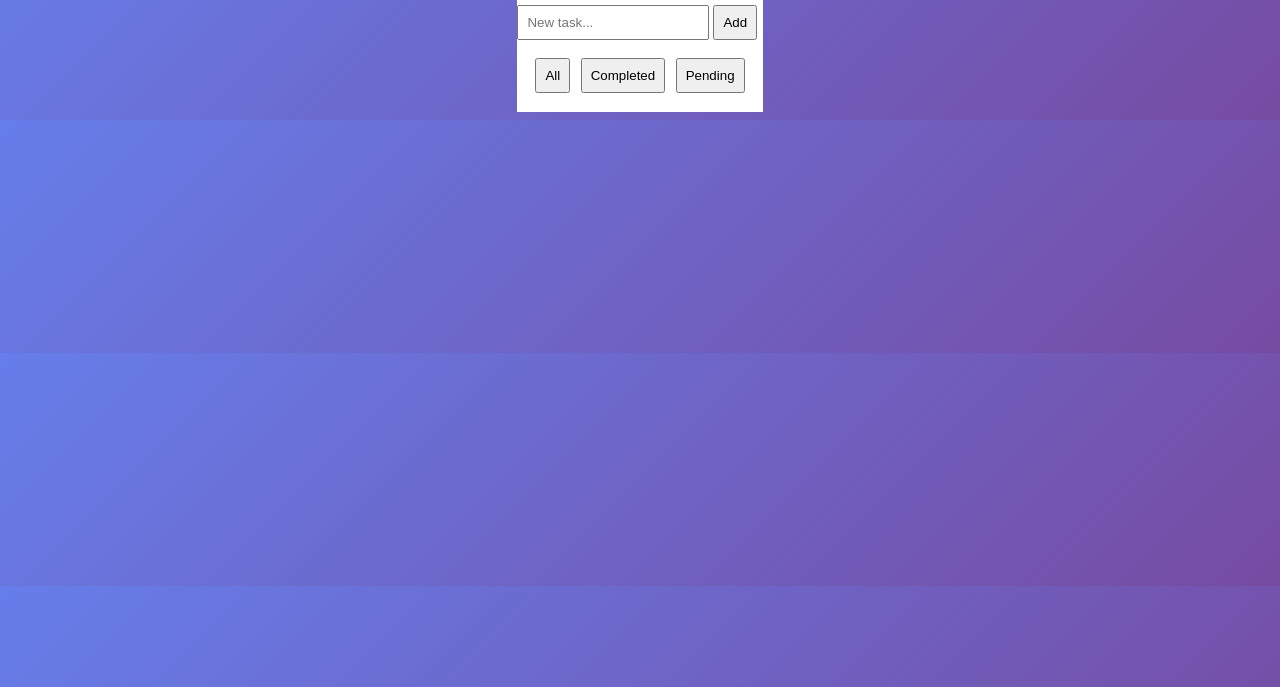
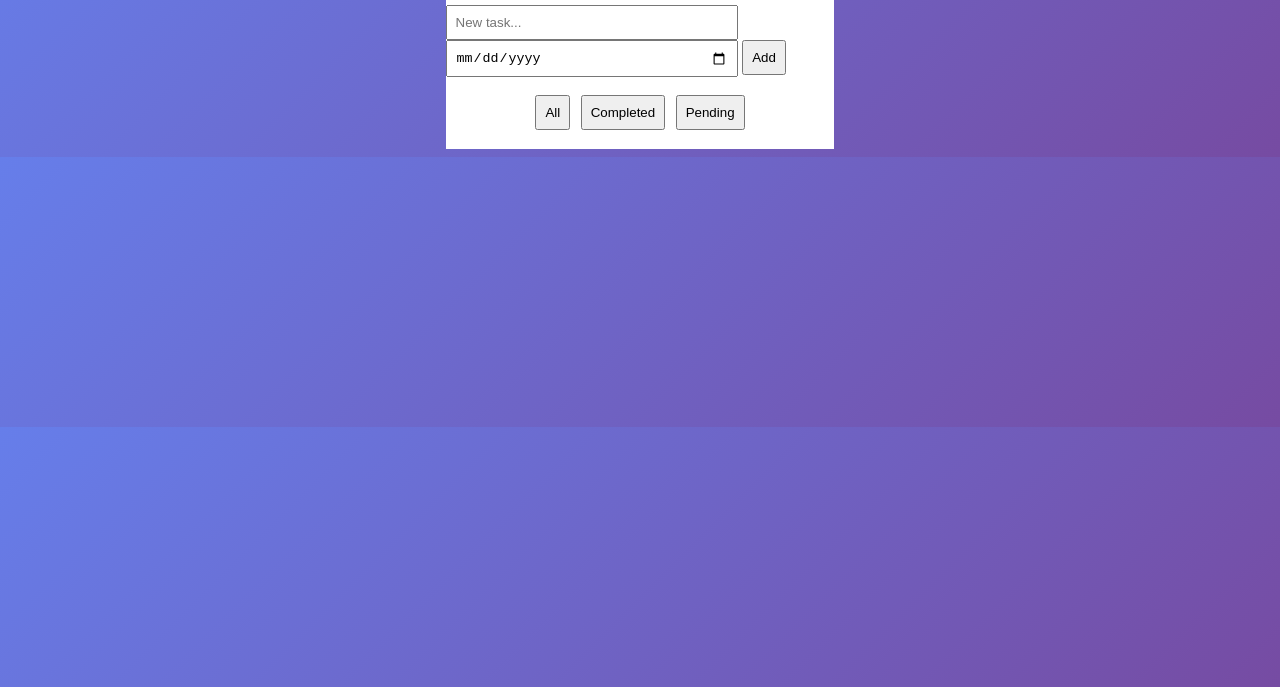
Before and after one commit to sur3sh-bot/task-manager, a website: page public/index.html in a window 1280 px wide. Shown: the part 113-800 px from the top of the page. Drawn offline with Linux system fonts and the light colour scheme; no server answers.

Commit message:
Add due date input field in task creation

```diff
--- a/public/index.html
+++ b/public/index.html
@@ -72,6 +72,7 @@
   <!-- Add Task -->
   <div>
     <input id="taskInput" placeholder="New task..." />
+    <input type="date" id="dueDateInput" />
     <button onclick="addTask()">Add</button>
   </div>
 
```
